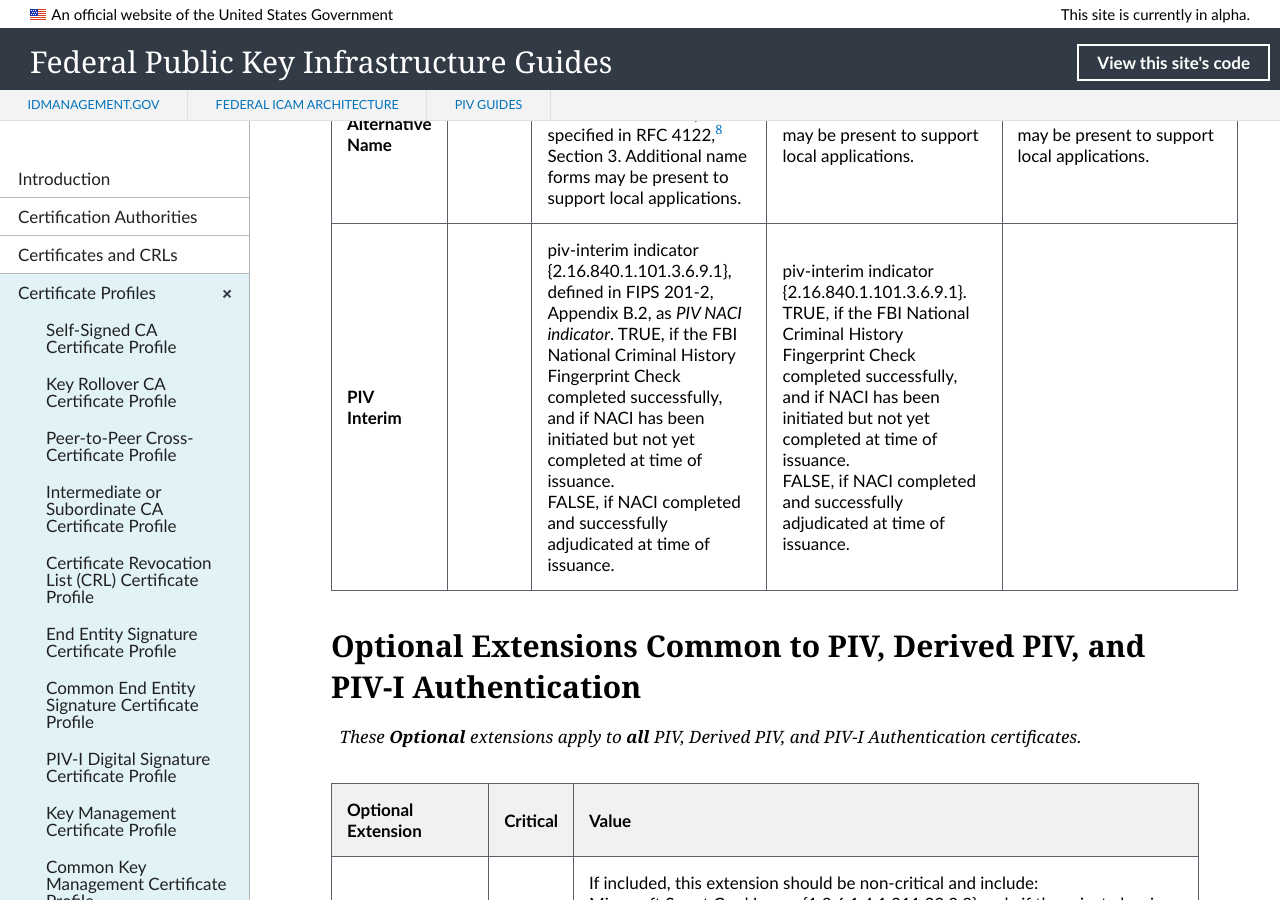
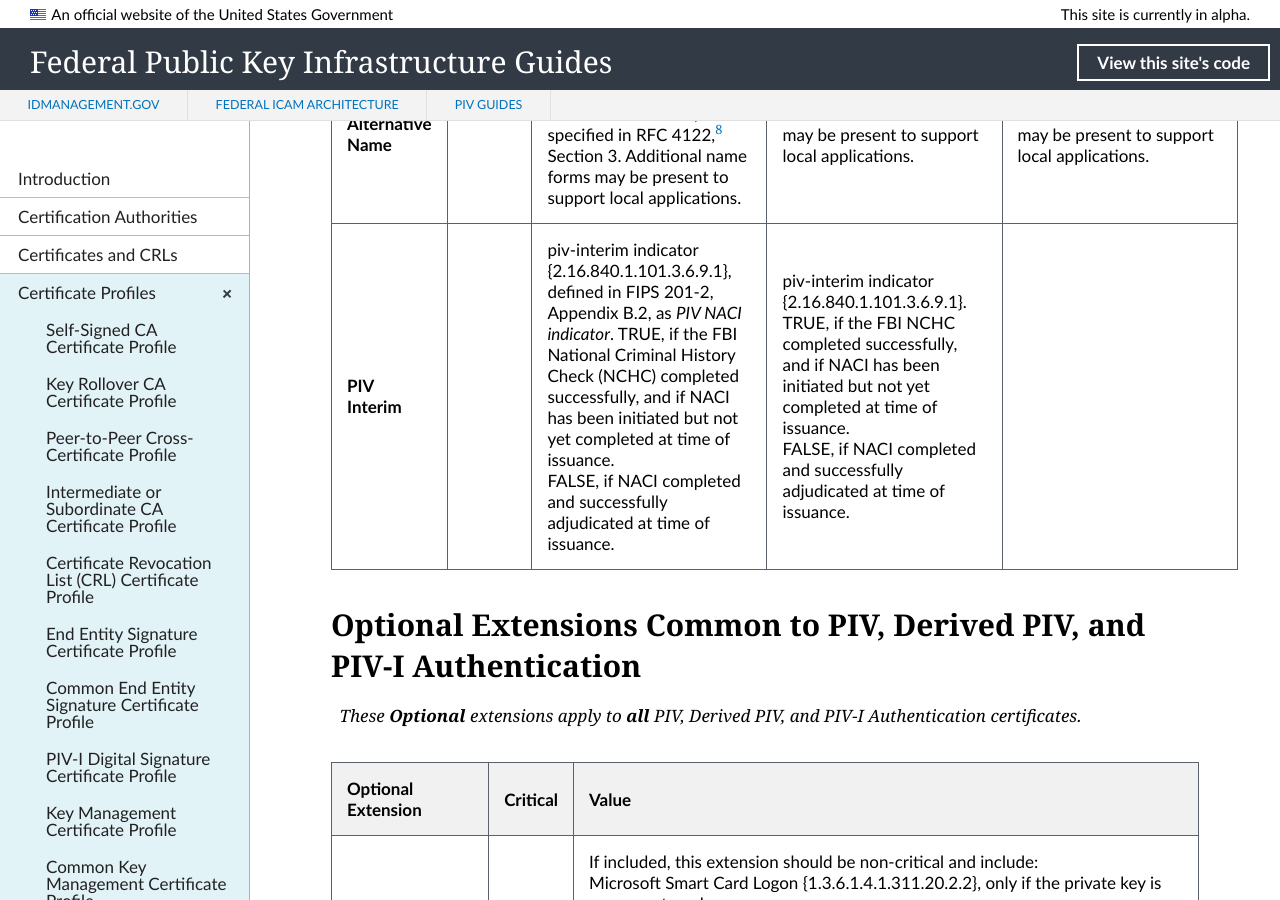
Before and after one commit to GSA/fpki-guides, a Jekyll site: the page built from _profiles/23_all_piv_auth.md, in a window 1280 px wide and 900 px high, scrolled down 2811 px. Built offline with Jekyll 4.4.1, drawn with Linux system fonts in a browser that asks for light colours; nearby versions of some CDN libraries; library files that are not in the unit come from our copies.

Commit message:
Update 23_all_piv_auth.md
Corrected PIV Interim's FBI NCHC definition, per FIPS 201-2

```diff
--- a/_profiles/23_all_piv_auth.md
+++ b/_profiles/23_all_piv_auth.md
@@ -54,7 +54,7 @@ _These **Mandatory** extensions are **unique** to either PIV, Derived PIV, or PI
 | :-------- | :------ | :----- | :-----  | :-----     |
 | **Certificate Policies**   |  | id-fpki-common-authentication {2.16.840.1.101.3.2.1.3.13}  |  id-fpki-common-derived-pivAuth {2.16.840.1.101.3.2.1.3.40}<br>_**OR**_ id-fpki-common-derived-pivAuth-hardware {2.16.840.1.101.3.2.1.3.41}  | id-fpki-certpcy-pivi-hardware {2.16.840.1.101.3.2.1.3.18}   |
 | **Subject Alternative Name**   |  | Must include FASC-N name form and, after October 15, 2015, must also include a UUID, as specified in RFC 4122,<sup>[8](#8)</sup> Section 3. Additional name forms may be present to support local applications.  | Must include a UUID. Additional name forms may be present to support local applications.  | Must include a UUID. Additional name forms may be present to support local applications.  |
-| **PIV Interim**   |  | piv-interim indicator {2.16.840.1.101.3.6.9.1}, defined in FIPS 201-2, Appendix B.2, as _PIV NACI indicator_. TRUE, if the FBI National Criminal History Fingerprint Check completed successfully, and if NACI has been initiated but not yet completed at time of issuance.<br>FALSE, if NACI completed and successfully adjudicated at time of issuance. | piv-interim indicator {2.16.840.1.101.3.6.9.1}. TRUE, if the FBI National Criminal History Fingerprint Check completed successfully, and if NACI has been initiated but not yet completed at time of issuance.<br>FALSE, if NACI completed and successfully adjudicated at time of issuance.  |   |
+| **PIV Interim**   |  | piv-interim indicator {2.16.840.1.101.3.6.9.1}, defined in FIPS 201-2, Appendix B.2, as _PIV NACI indicator_. TRUE, if the FBI National Criminal History Check (NCHC) completed successfully, and if NACI has been initiated but not yet completed at time of issuance.<br>FALSE, if NACI completed and successfully adjudicated at time of issuance. | piv-interim indicator {2.16.840.1.101.3.6.9.1}. TRUE, if the FBI NCHC completed successfully, and if NACI has been initiated but not yet completed at time of issuance.<br>FALSE, if NACI completed and successfully adjudicated at time of issuance.  |   |
 
 ## Optional Extensions Common to PIV, Derived PIV, and PIV-I Authentication
 
```
